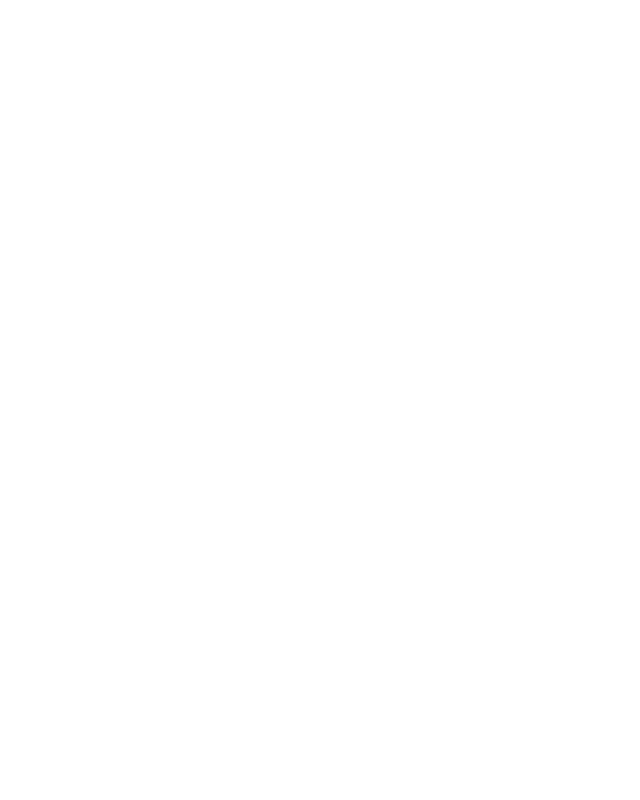
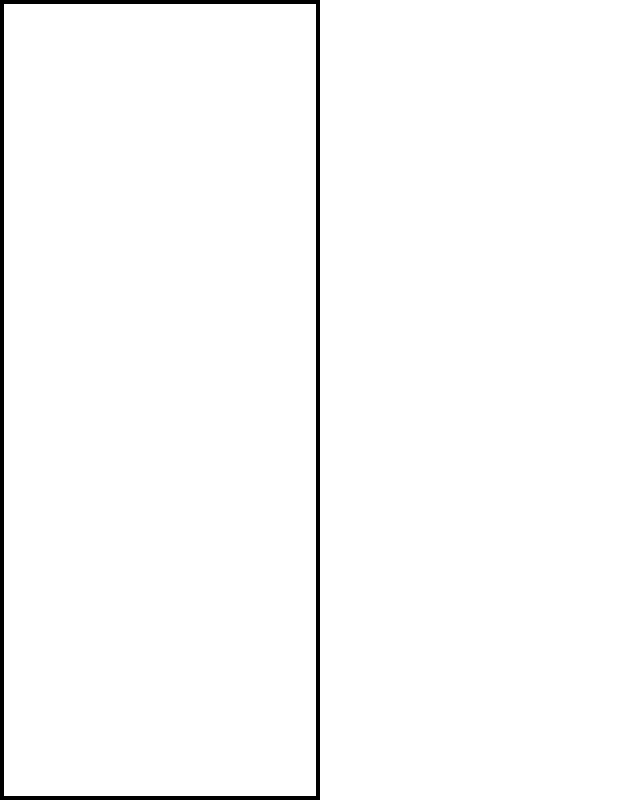
Before and after one commit to athomson1711/react-punk-api, a React (Create React App) app: page / in a window 1280 px wide. Shown: the whole page, without its empty margins (0-640 px from the left). Built offline with nearby package versions, Linux system fonts and the light colour scheme.

Commit message:
NavBar component created

```diff
--- a/src/App.jsx
+++ b/src/App.jsx
@@ -1,10 +1,11 @@
-import stlyes from "./App.module.scss";
+import styles from "./App.module.scss";
+
+import NavBar from "./components/NavBar";
 
 const App = () => {
   return (
     <>
-
-
+    <NavBar />
     </>
   );
 }
--- /dev/null
+++ b/src/components/NavBar/NavBar.jsx
@@ -0,0 +1,16 @@
+import React from 'react'
+import styles from './NavBar.module.scss'
+
+const NavBar = () => {
+  return (
+    <>
+    <div className={styles.NavBar}>
+
+    </div>
+
+
+    </>
+  )
+}
+
+export default NavBar
--- /dev/null
+++ b/src/components/NavBar/NavBar.module.scss
@@ -0,0 +1,5 @@
+.NavBar{
+    border: solid 4px black;
+    width: 25vw;
+    height: 100vh;
+}
--- /dev/null
+++ b/src/components/NavBar/index.js
@@ -0,0 +1,2 @@
+import NavBar from "./NavBar";
+export default NavBar;
```
Also changed, not shown: 1 other file (tests, documents, lock files or other folders).
